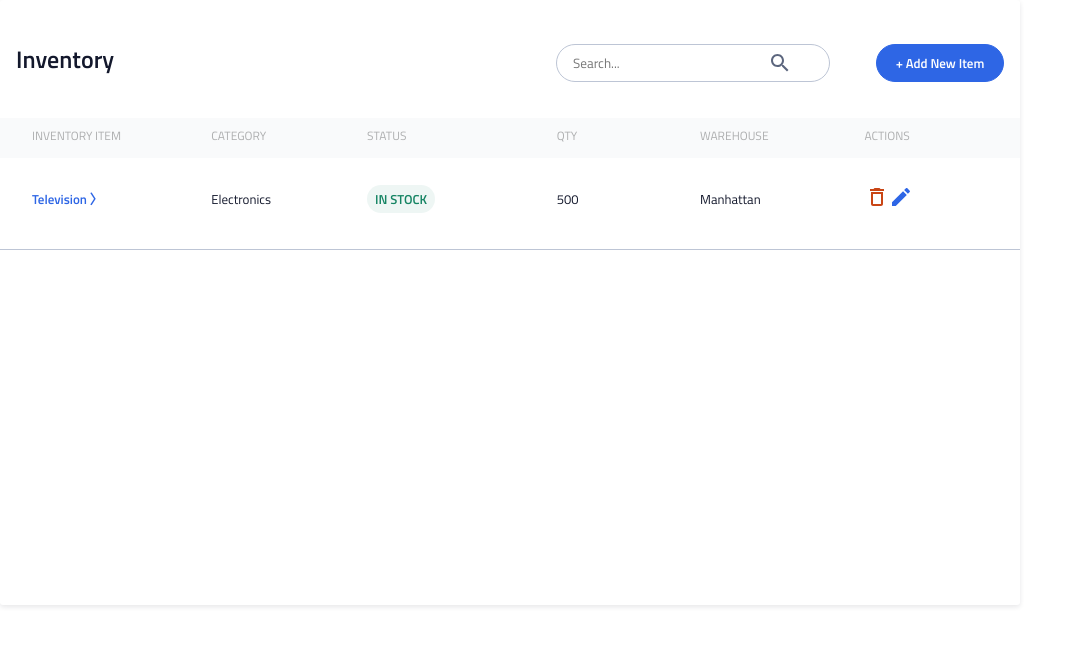
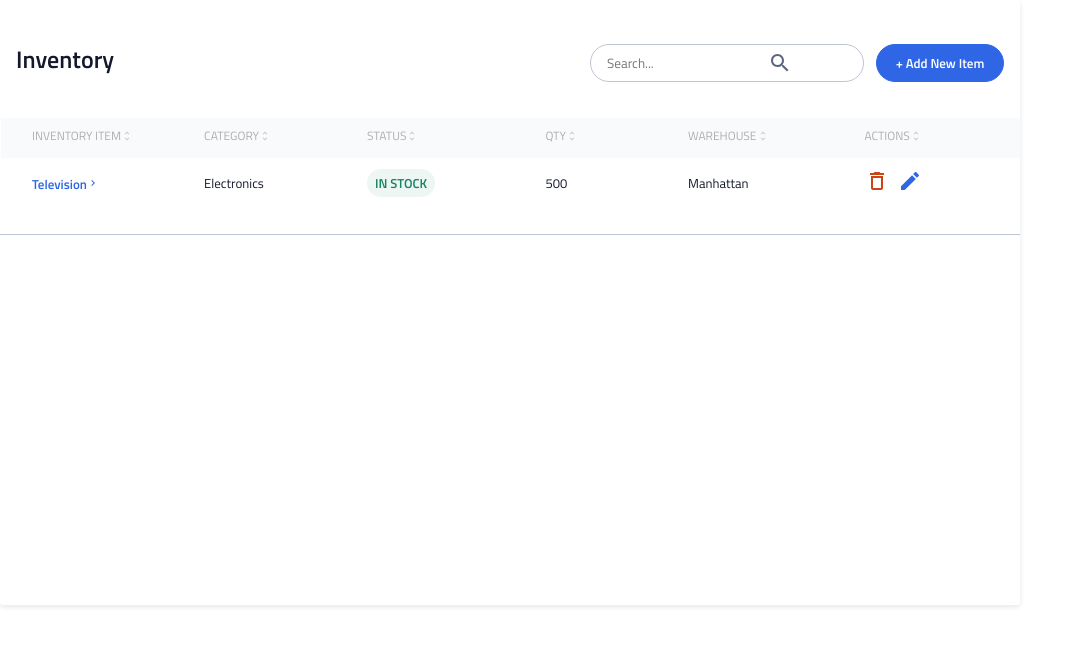
Before and after one commit to Cindymin/instock-fernie, a React (Create React App) app: page / in a window 1280 px wide. Shown: the top 646 px of the page, without its empty margins (0-1083 px from the left). Built offline with nearby package versions, Linux system fonts and the light colour scheme.

Commit message:
Fix background color of the title in the table

```diff
--- a/src/components/inventoryList/InventoryList.js
+++ b/src/components/inventoryList/InventoryList.js
@@ -3,6 +3,8 @@ import "./InventoryList.scss";
 import searchIcon from "../../assets/icons/search-24px.svg";
 import deleteIcon from "../../assets/icons/delete_outline-24px.svg";
 import editIcon from "../../assets/icons/edit-24px.svg";
+import sortIcon from "../../assets/icons/sort-24px.svg";
+import less from "../../assets/icons/chevron_right-24px.svg";
 
 export default function InventoryList() {
   return (
@@ -35,44 +37,74 @@ export default function InventoryList() {
             <div classname="invList-bottom-labels-a__horizental">
               <div className="invList-bottom-title-wrapper">
                 <span classNAme="invList-bottom-title">INVENTORY ITEM</span>
+                <img
+                  src={sortIcon}
+                  alt="sort-icon"
+                  className="invList-bottom-title__img"
+                />
               </div>
               <div className="invList-bottom-item">
                 <span className="invList-bottom-item invList-bottom-item--blue">
-                  Television 〉
+                  Television
+                  <img
+                    src={less}
+                    alt="sort-icon"
+                    className="invList-bottom-title__img"
+                  />
                 </span>
               </div>
             </div>
             <div classname="invList-bottom-labels-a__horizental">
               <div className="invList-bottom-title-wrapper">
-                <span classNAme="invList-bottom-title">CATEGORY</span>
+                <span className="invList-bottom-title">CATEGORY</span>
+                <img
+                  src={sortIcon}
+                  alt="sort-icon"
+                  className="invList-bottom-title__img"
+                />
               </div>
               <div className="invList-bottom-item">
                 <span className="invList-bottom-item">Electronics</span>
               </div>
             </div>
           </div>
-          <div classNAme="invList-bottom-labels-b">
-            <div classname="invList-bottom-labels-b__horizental">
+          <div className="invList-bottom-labels-b">
+            <div className="invList-bottom-labels-b__horizental">
               <div className="invList-bottom-title-wrapper">
-                <span classNAme="invList-bottom-title">STATUS</span>
+                <span className="invList-bottom-title">STATUS</span>
+                <img
+                  src={sortIcon}
+                  alt="sort-icon"
+                  className="invList-bottom-title__img"
+                />
               </div>
               <div className="invList-bottom-item">
                 <span className="invList-bottom-item--inStock">IN STOCK</span>
               </div>
             </div>
 
-            <div classname="invList-bottom-labels-b__horizental">
+            <div className="invList-bottom-labels-b__horizental">
               <div className="invList-bottom-title-wrapper">
-                <span classNAme="invList-bottom-title">QTY</span>
+                <span className="invList-bottom-title">QTY</span>
+                <img
+                  src={sortIcon}
+                  alt="sort-icon"
+                  className="invList-bottom-title__img"
+                />
               </div>
               <div className="invList-bottom-item">
                 <span className="invList-bottom-item">500</span>
               </div>
             </div>
 
-            <div classname="invList-bottom-labels-b__horizental">
+            <div className="invList-bottom-labels-b__horizental">
               <div className="invList-bottom-title-wrapper">
-                <span classNAme="invList-bottom-title">WAREHOUSE</span>
+                <span className="invList-bottom-title">WAREHOUSE</span>
+                <img
+                  src={sortIcon}
+                  alt="sort-icon"
+                  className="invList-bottom-title__img"
+                />
               </div>
               <div className="invList-bottom-item">
                 <span className="invList-bottom-item">Manhattan</span>
@@ -80,9 +112,17 @@ export default function InventoryList() {
             </div>
           </div>
           <div className="invList-bottom-labels-c">
-            <div classname="invList-bottom-labels-c__horizental">
-              <div classNAme="invList-bottom-labels-c__text">
-                <span classNAme="invList-bottom-labels-c__text">ACTIONS</span>
+            <div className="invList-bottom-labels-c__horizental">
+              <div className="invList-bottom-labels-c__text">
+                <span className="invList-bottom-labels-c__text invList-bottom-labels-c__after ">
+                  ACTIONS
+                </span>
+
+                <img
+                  src={sortIcon}
+                  alt="sort-icon"
+                  className="invList-bottom-title__img"
+                />
               </div>
               <div className="invList-bottom-labels-icons">
                 <div className="invList-bottom-labels__action">
@@ -96,7 +136,7 @@ export default function InventoryList() {
                   <img
                     src={editIcon}
                     alt="pencil-icon"
-                    className="invList-bottom-labels__action-img"
+                    className="invList-bottom-labels__action-img invList-bottom-labels__action-img--right"
                   />
                 </div>
               </div>
--- a/src/components/inventoryList/InventoryList.scss
+++ b/src/components/inventoryList/InventoryList.scss
@@ -55,6 +55,10 @@
     }
     &-title {
       margin-left: 0;
+      &-img {
+        background-image: url("../../assets//icons/sort-24px.svg");
+        width: 100%;
+      }
       &__text {
         color: cl.$primaryDark;
       }
@@ -85,6 +89,7 @@
         position: absolute;
         left: 17.5rem;
         top: 4.4rem;
+
         @include bk.medium {
           top: 3.2rem;
           left: 32rem;
@@ -99,6 +104,10 @@
     &-btn {
       @include bk.medium {
         justify-content: right;
+        display: flex;
+      }
+      @include bk.large {
+        margin-left: 0.75rem;
       }
       &--blue {
         color: cl.$primaryLight;
@@ -122,35 +131,6 @@
     }
   }
   &-bottom {
-    position: relative;
-
-    @include bk.medium {
-      &::after {
-        position: absolute;
-        background-color: rgba(247, 248, 249, 0.7);
-        z-index: 1;
-        content: "";
-        top: 0.75rem;
-        width: 44rem;
-        height: 2.5rem;
-        left: 0px;
-        color: #5c667e;
-      }
-    }
-    @include bk.large {
-      &::after {
-        position: absolute;
-        background-color: rgba(247, 248, 249, 0.7);
-        z-index: 1;
-        content: "";
-        top: 0.75rem;
-        width: 63.75rem;
-        height: 2.5rem;
-        left: 0px;
-        color: #5c667e;
-      }
-    }
-
     &-labels {
       @include bk.small {
         display: flex;
@@ -170,11 +150,11 @@
         }
         & > :nth-child(3) {
           order: 3;
-          flex: 100%;
+          flex: 0 0 100%;
         }
         & > :nth-child(4) {
           order: 4;
-          flex: 100%;
+          flex: 0 0 100%;
         }
       }
       @include bk.medium {
@@ -185,7 +165,6 @@
         & > :nth-child(1) {
           display: inline-flex;
           flex: 0 0 35%;
-
           justify-content: space-between;
           width: 100%;
           margin-right: 3rem;
@@ -249,12 +228,53 @@
         &__text {
           visibility: hidden;
           display: none;
+          @include bk.medium {
+            visibility: visible;
+            display: flex;
+          }
+          @include bk.large {
+            visibility: visible;
+            display: flex;
+          }
+        }
+        &__after {
+          position: relative;
+          @include bk.medium {
+            &::after {
+              position: absolute;
+              background-color: rgba(247, 248, 249, 0.7);
+              z-index: 1;
+              content: "";
+              opacity: 4px;
+              top: -0.5rem;
+              width: 44rem;
+              height: 2.5rem;
+              left: -38.25rem;
+            }
+          }
+          @include bk.large {
+            &::after {
+              position: absolute;
+              background-color: rgba(247, 248, 249, 0.7);
+              z-index: 1;
+              content: "";
+              top: -0.5rem;
+              width: 63.75rem;
+              height: 2.5rem;
+              left: -54rem;
+              color: #5c667e;
+            }
+          }
         }
       }
 
       &-icons {
         display: flex;
         justify-content: space-between;
+        @include bk.small {
+          display: flex;
+          justify-content: space-between;
+        }
       }
       &__action {
         display: flex;
@@ -263,12 +283,21 @@
           display: flex;
           width: 1.5rem;
           height: 1.5rem;
+          &--right {
+            margin-left: 15rem;
+            @include bk.medium {
+              margin-left: 0;
+            }
+            @include bk.large {
+              margin-left: 0;
+            }
+          }
           @include bk.medium {
             margin-top: 1rem;
             font-size: 0.75rem;
           }
           @include bk.large {
-            margin-top: 2.5rem;
+            margin-top: 1.5rem;
             font-size: 0.75rem;
           }
         }
@@ -277,15 +306,23 @@
 
     &-title {
       display: flex;
+
+      &__img {
+        height: 16px;
+        padding-top: 0.25rem;
+      }
+
       &-wrapper {
         margin-bottom: 0.25rem;
         margin-top: 0.25rem;
+        display: flex;
+
         @include bk.medium {
           padding-bottom: 1rem;
           font-size: 0.75rem;
         }
         @include bk.large {
-          padding-bottom: 2.5rem;
+          padding-bottom: 1.5rem;
           font-size: 0.75rem;
         }
       }
--- a/src/styles/partials/_colors.scss
+++ b/src/styles/partials/_colors.scss
@@ -1,13 +1,13 @@
 //Primary Colors
-$primaryDark: #13182C;
-$primaryMedium: #2E66E5;
-$primaryLight: #FFFFFF;
+$primaryDark: #13182c;
+$primaryMedium: #2e66e5;
+$primaryLight: #ffffff;
 // Secondary Colors
-$secondraryDark: #5C667E;
-$secondaryLight: #BDC5D5;
+$secondraryDark: #5c667e;
+$secondaryLight: #bdc5d5;
 // Background Colors
 $backgroundDark: #232940;
-$backgroundLight: #F7F8F9;
+$backgroundLight: #f7f8f9;
 // Supporting Colors
 $inStock: #158463;
-$outOfStock: #C94515;
+$outOfStock: #c94515;
```
